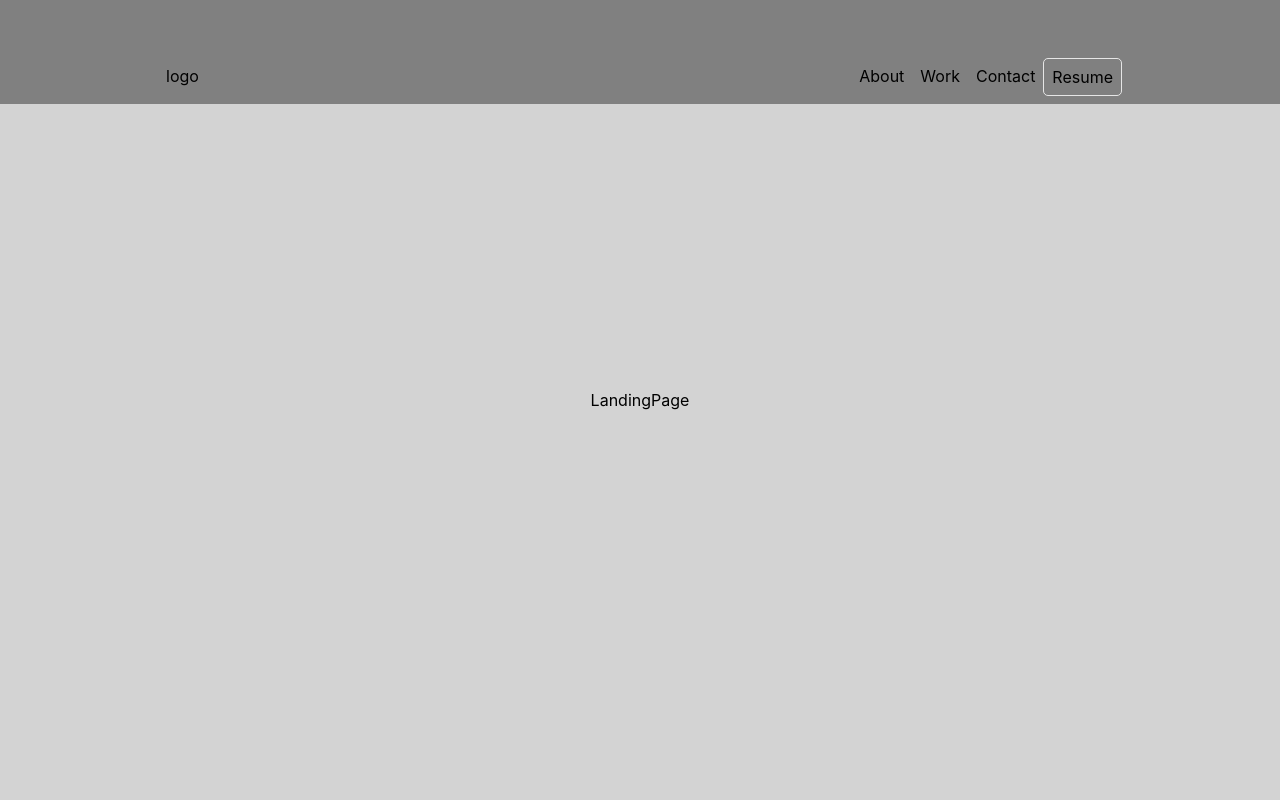
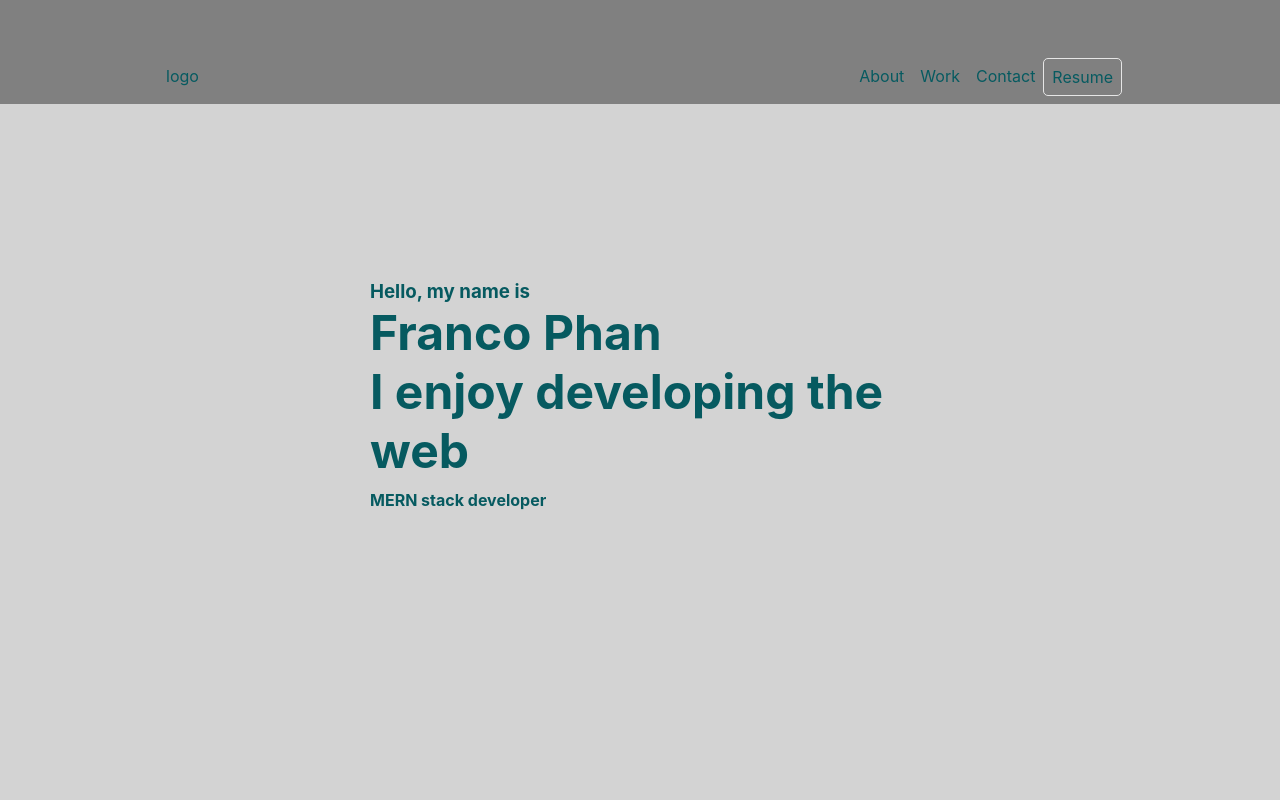
Before and after one commit to Frank-5850/Portfolio-2022, a React (Create React App) app: page / in a window 1280 px wide. Shown: the top 800 px of the page. Built offline with nearby package versions, Linux system fonts and the light colour scheme.

Commit message:
feat(landing Page): landing page done

```diff
--- a/src/App.css
+++ b/src/App.css
@@ -0,0 +1,3 @@
+* {
+  color: #065a60;
+}
--- a/src/LandingPage/LandingPage.js
+++ b/src/LandingPage/LandingPage.js
@@ -1,8 +1,23 @@
 import React from "react";
-import { LandingPageWrapper } from "./landingPage.styles";
+import {
+  Greeting,
+  HeaderText,
+  LandingPageContainer,
+  LandingPageWrapper,
+  Skills,
+} from "./landingPage.styles";
 
 const LandingPage = () => {
-  return <LandingPageWrapper>LandingPage</LandingPageWrapper>;
+  return (
+    <LandingPageWrapper>
+      <LandingPageContainer>
+        <Greeting>Hello, my name is</Greeting>
+        <HeaderText> Franco Phan</HeaderText>
+        <HeaderText>I enjoy developing the web</HeaderText>
+        <Skills>MERN stack developer</Skills>
+      </LandingPageContainer>
+    </LandingPageWrapper>
+  );
 };
 
 export default LandingPage;
--- a/src/LandingPage/landingPage.styles.js
+++ b/src/LandingPage/landingPage.styles.js
@@ -9,3 +9,24 @@ export const LandingPageWrapper = styled.div`
   width: 100vw;
   background-color: lightgrey;
 `;
+
+export const LandingPageContainer = styled.div`
+  display: flex;
+  flex-direction: column;
+  justify-content: center;
+  height: 50vh;
+  width: 50vw;
+`;
+
+export const HeaderText = styled.h1`
+  font-size: 3em;
+  margin: 0 50px;
+`;
+
+export const Greeting = styled.h3`
+  margin: 0 50px;
+`;
+
+export const Skills = styled.h4`
+  margin: 10px 50px;
+`;
```
Also changed, not shown: src/index.js (+7 -6 lines).
